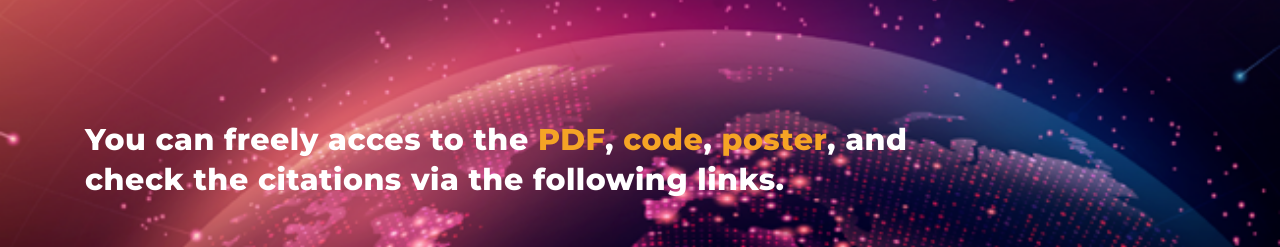
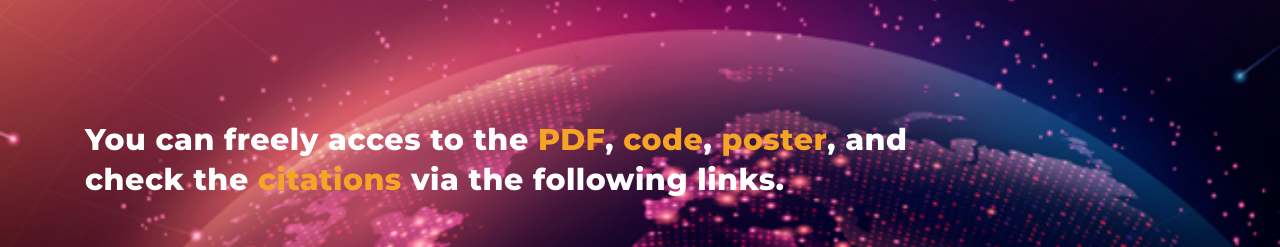
Before and after one commit to myavartanoo/3dias, a plain HTML site: page index.html in a window 1280 px wide. Shown: the part 900-1147 px from the top of the page. Drawn offline with Linux system fonts and the light colour scheme.

Commit message:
Update index.html

```diff
--- a/index.html
+++ b/index.html
@@ -127,7 +127,7 @@ https://templatemo.com/tm-557-grad-school
         <div class="col-md-9 col-xs-12">
           <div class="continer centerIt">
             <div>
-              <h4>You can freely acces to the <em>PDF</em>, <em>code</em>, <em>poster</em>, and check the </em>citations</em> via the following links.</h4>
+              <h4>You can freely acces to the <em>PDF</em>, <em>code</em>, <em>poster</em>, and check the <em>citations</em> via the following links.</h4>
             </div>
           </div>
         </div>
```
